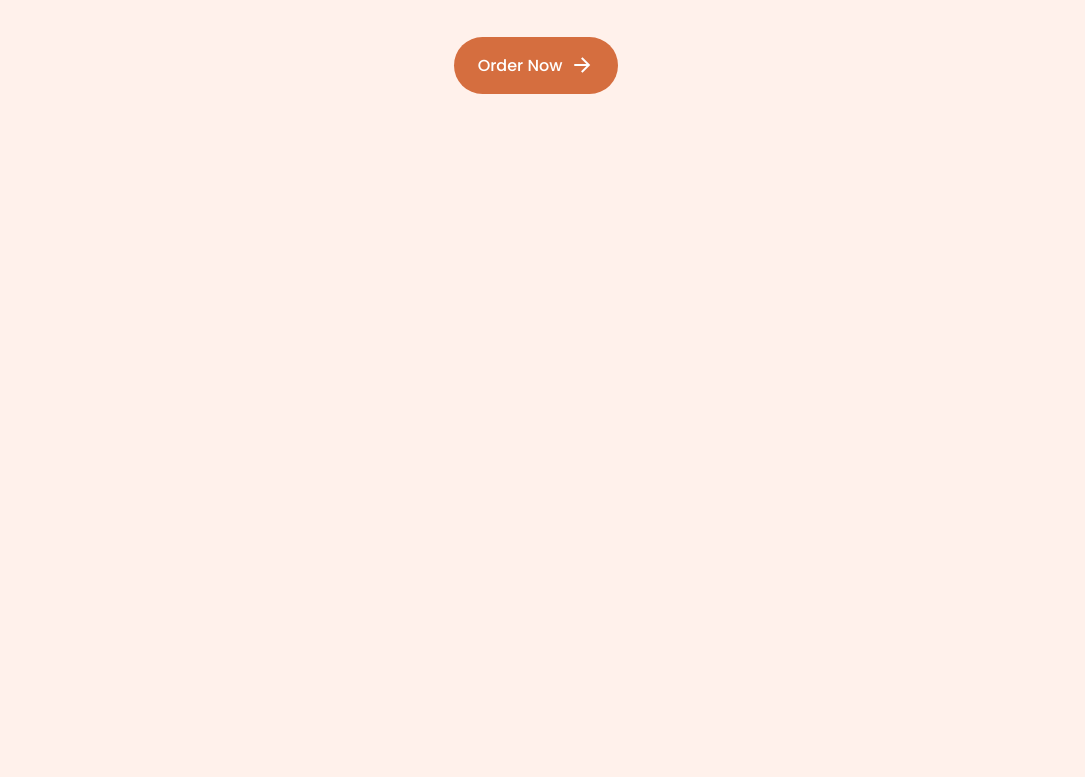
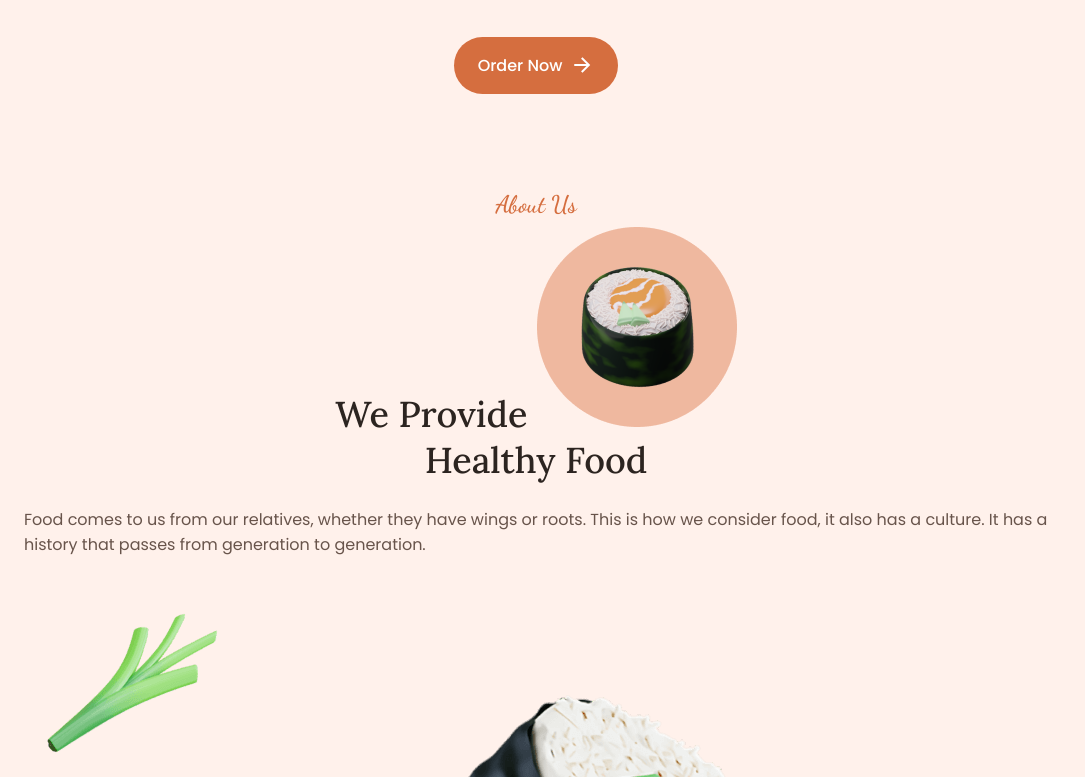
Before and after one commit to LeslieLopez25/sushi-restaurant, a plain HTML site: page index.html in a window 1280 px wide. Shown: the part 583-1360 px from the top of the page, without its empty margins (0-1085 px from the left). Before the commit the page ends 800 px from the top, so only its background shows below. Drawn offline with nearby package versions, Linux system fonts and the light colour scheme.

Commit message:
Added about section

```diff
--- a/index.html
+++ b/index.html
@@ -97,6 +97,35 @@
             <img src="img/leaf-branch-2.png" alt="home image" class="home__leaf-1">
             <img src="img/leaf-branch-4.png" alt="home image" class="home__leaf-1">
         </section>
+
+        <!-- ABOUT -->
+        <section class="about section" id="about">
+            <div class="about__container container grid">
+                <div class="about__data">
+                    <span class="section__subtitle">About Us</span>
+                    <h2 class="section__title about__title">
+                        <div>
+                            We Provide
+                            <img src="img/about-sushi-title.png" alt="about image">
+                        </div>
+
+                        Healthy Food
+                    </h2>
+
+                    <p class="about__description">
+                        Food comes to us from our relatives, whether they
+                        have wings or roots. This is how we consider food,
+                        it also has a culture. It has a history that passes
+                        from generation to generation.
+                    </p>
+                </div>
+
+                <img src="img/about-sushi.png" alt="about image" class="about__img">
+            </div>
+
+            <img src="img/leaf-branch-1.png" alt="about image" class="about__leaf">
+        </section>
+
     </main>
 
     <!-- SCROLL UP -->
```
